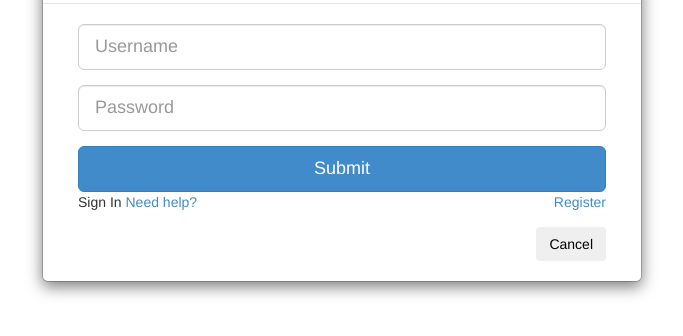
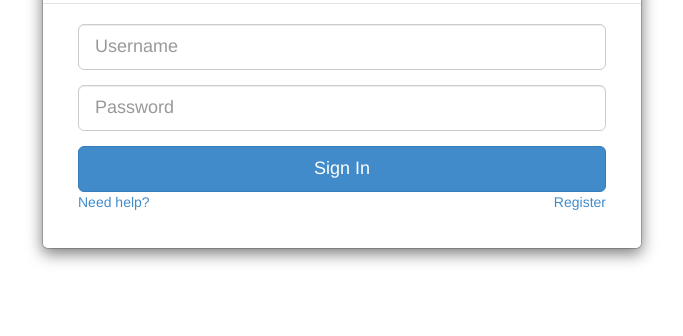
Before and after one commit to vanduc1102/socketio-chat, a website: page public/index.html in a window 1280 px wide. Shown: the part 128-464 px from the top of the page, without its empty margins (298-981 px from the left). Drawn offline with Linux system fonts and the light colour scheme.

Commit message:
correct value of input tags

```diff
--- a/public/partials/login.html
+++ b/public/partials/login.html
@@ -14,7 +14,7 @@
                 <input   ng-model="user.password"  name="password" type="password" class="form-control input-lg" placeholder="Password">
               </div>
               <div class="form-group">
-                <input  type="submit" class="btn btn-primary btn-lg btn-block">Sign In</input>
+                <input  type="submit" class="btn btn-primary btn-lg btn-block" value="Sign In"></input>
                 <span class="pull-right"><a href="#">Register</a></span><span><a href="#">Need help?</a></span>
               </div>
               <div >
@@ -23,8 +23,7 @@
         </div>
         <div class="modal-footer">
             <div class="col-md-12">
-            <button class="btn" data-dismiss="modal" aria-hidden="true">Cancel</button>
-  		  </div>
+			</div>
         </div>
     </div>
     </div>
```
